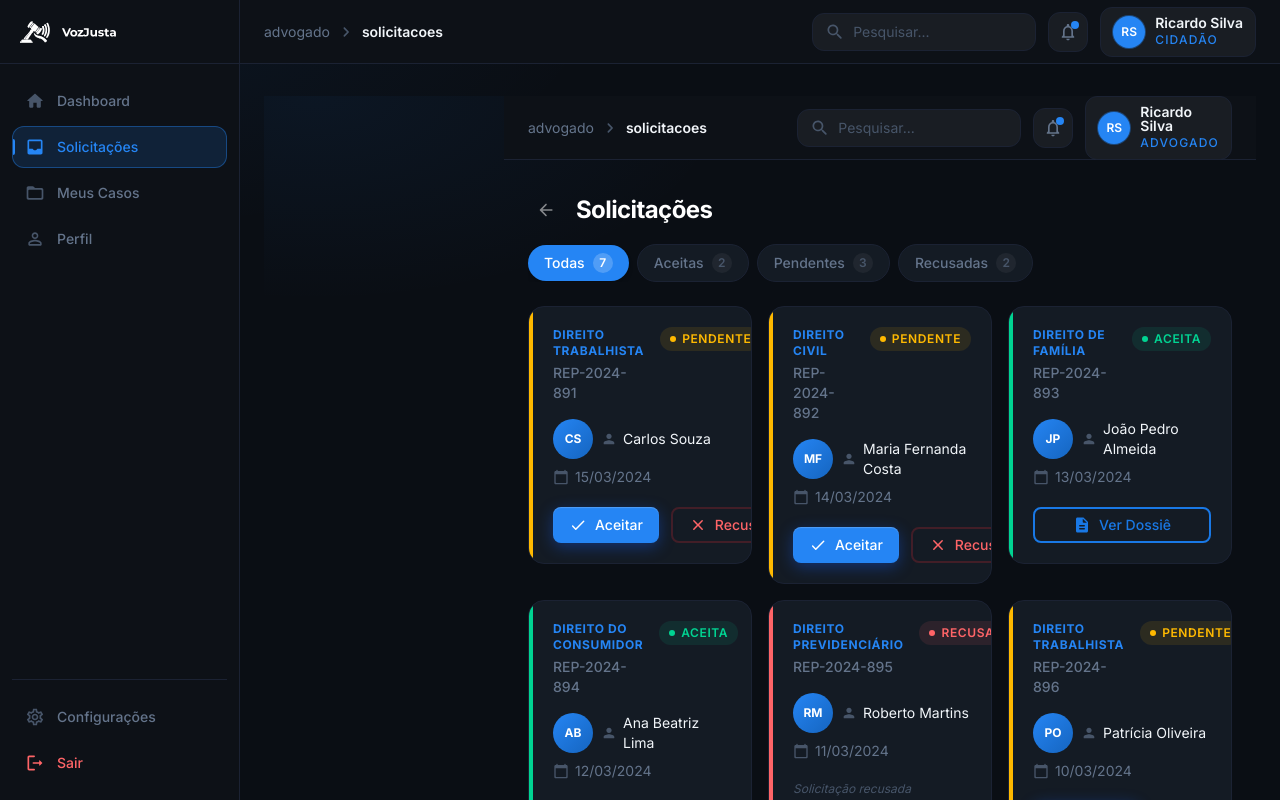
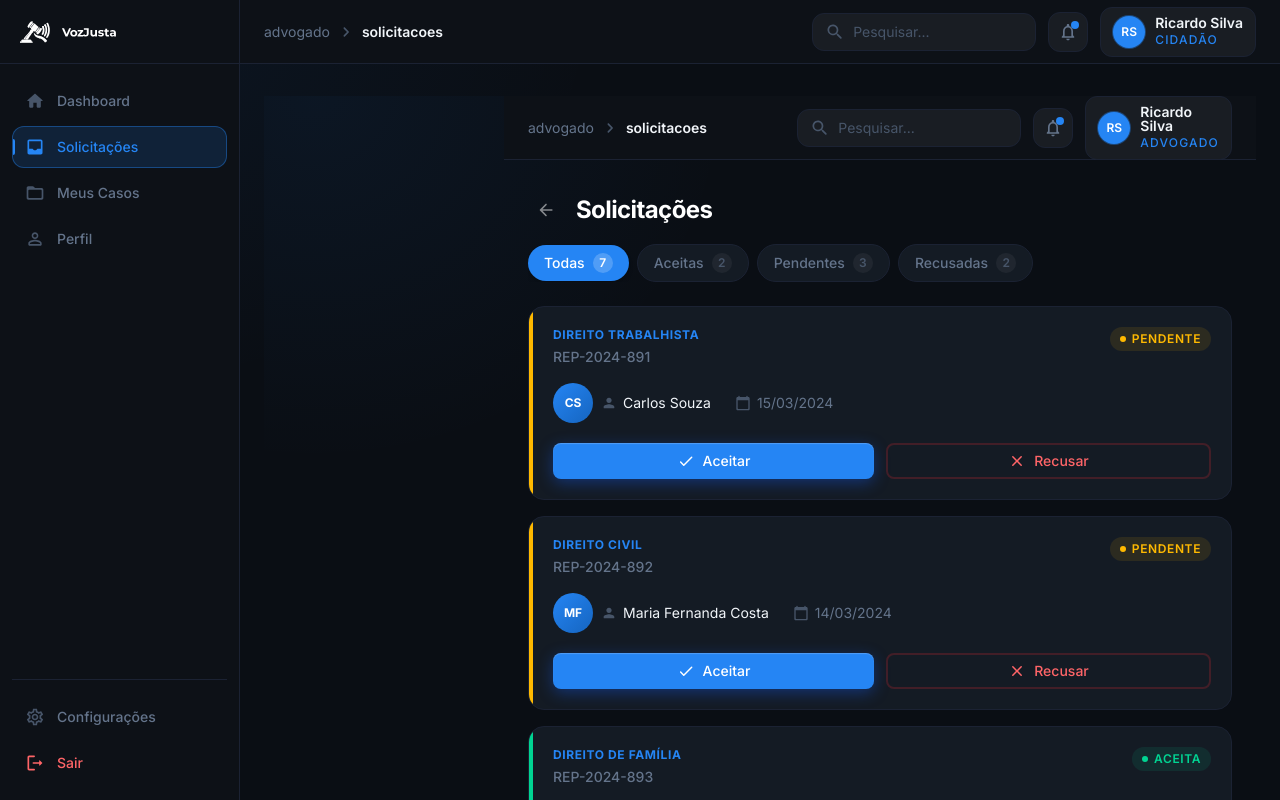
Before and after one commit to VozJusta/VJ.WEB, a Next.js app: page /advogado/solicitacoes in a window 1280 px wide. Shown: the top 800 px of the page. Built offline with nearby package versions, Linux system fonts and the light colour scheme.

Commit message:
fix(requests): use column layout

```diff
--- a/app/features/lawyer-dashboard/requests/index.tsx
+++ b/app/features/lawyer-dashboard/requests/index.tsx
@@ -136,7 +136,7 @@ export function RequestsList({ initialRequests = [] }: RequestsListProps) {
           id={`tabpanel-${activeFilter}`}
           aria-label={`Solicitações ${activeFilter === "all" ? "todas" : activeFilter}`}
         >
-          <ul role="list" className="grid gap-4 md:grid-cols-2 xl:grid-cols-3">
+          <ul role="list" className="flex flex-col gap-4">
             {shownRequests.map((request) => (
               <li key={request.id}>
                 <RequestCard
```
